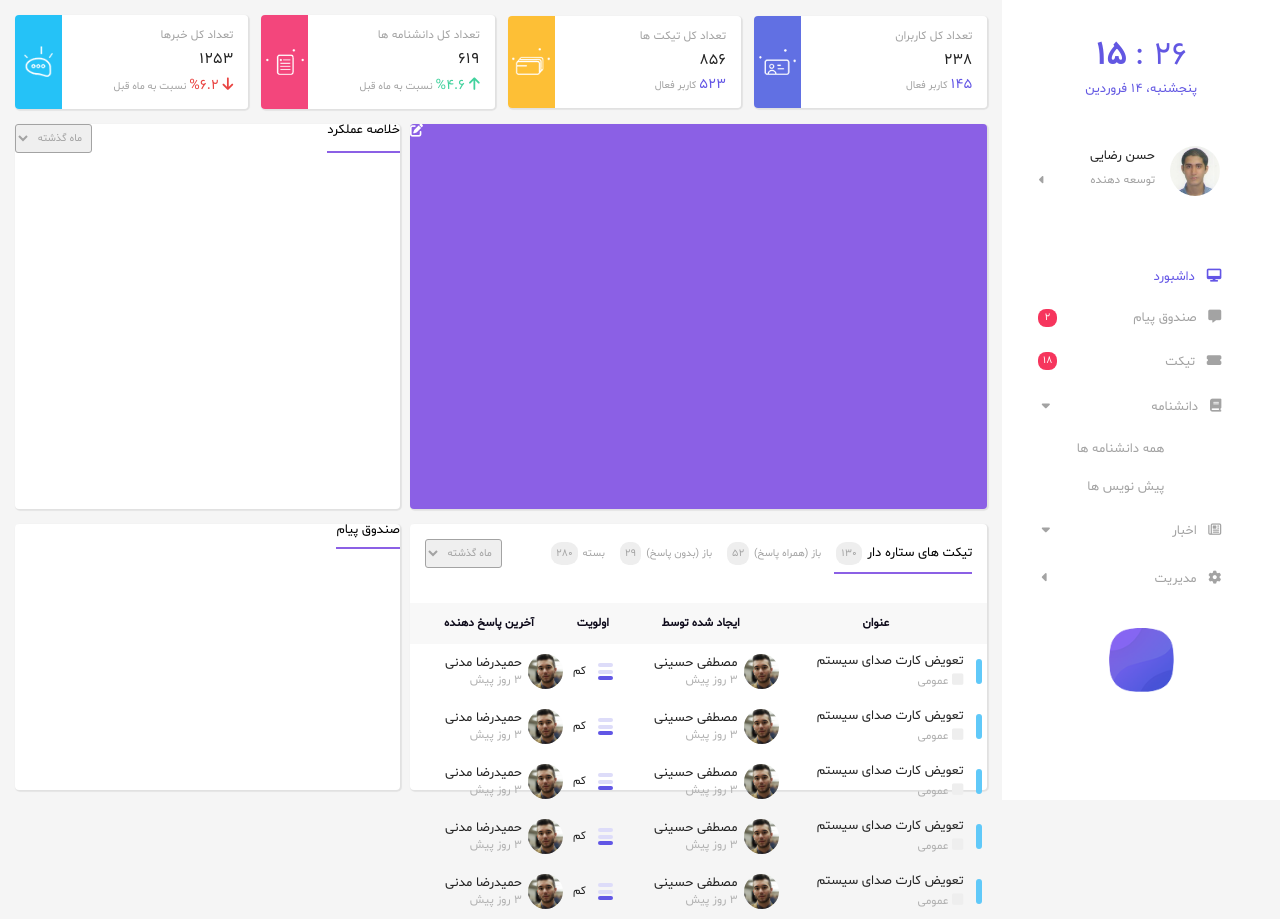
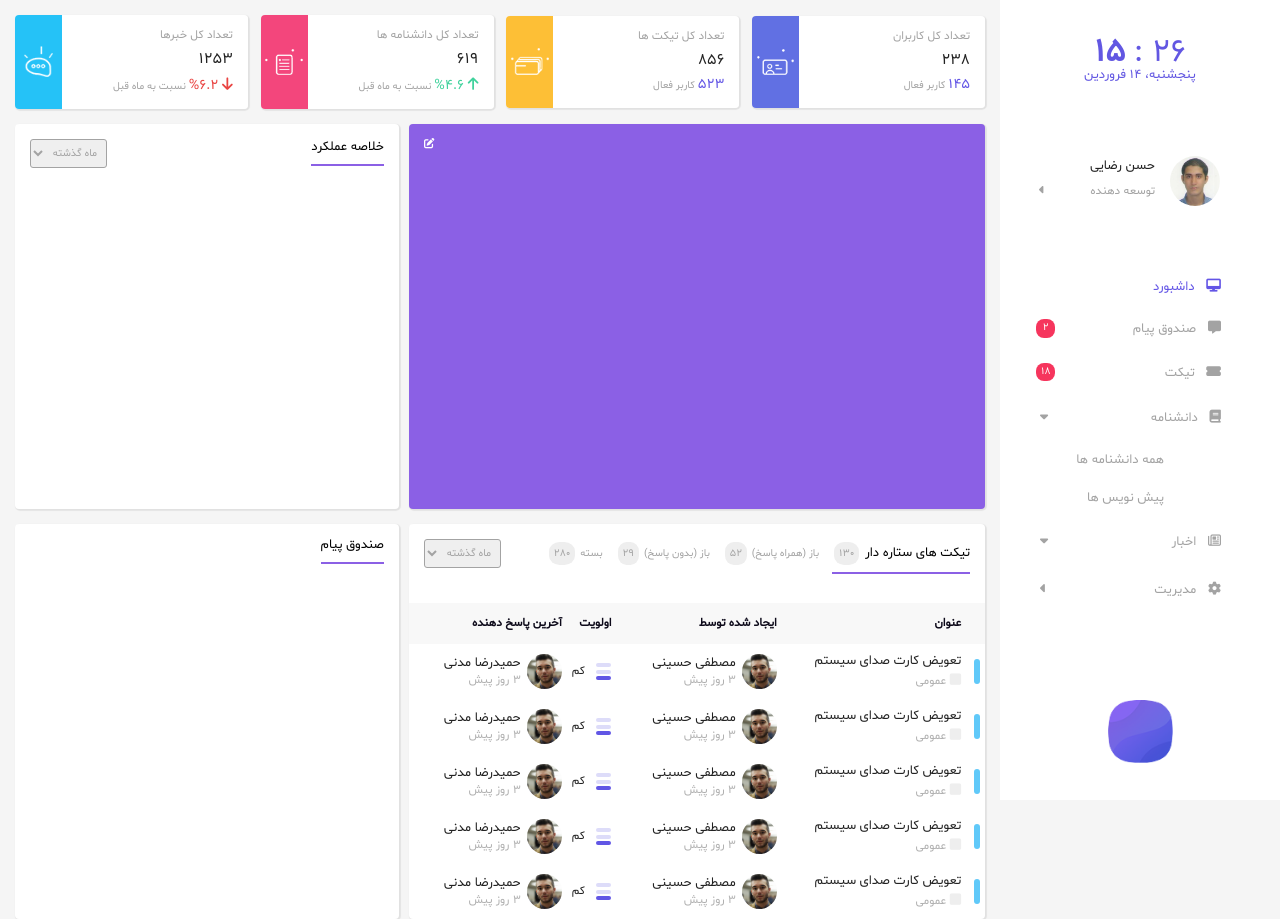
Before and after one commit to HassanRezaei71/Dashboard, a plain HTML site: page index.html in a window 1280 px wide. Drawn offline with Linux system fonts and the light colour scheme.

Commit message:
Improve the placement of elements and their size

```diff
--- a/index.html
+++ b/index.html
@@ -1,22 +1,25 @@
 <!DOCTYPE html>
-<!--[if lt IE 7]>      <html class="no-js lt-ie9 lt-ie8 lt-ie7"> <![endif]-->
-<!--[if IE 7]>         <html class="no-js lt-ie9 lt-ie8"> <![endif]-->
-<!--[if IE 8]>         <html class="no-js lt-ie9"> <![endif]-->
+<!--[if lt IE 7]>
+<html class="no-js lt-ie9 lt-ie8 lt-ie7"> <![endif]-->
+<!--[if IE 7]>
+<html class="no-js lt-ie9 lt-ie8"> <![endif]-->
+<!--[if IE 8]>
+<html class="no-js lt-ie9"> <![endif]-->
 <!--[if gt IE 8]><!-->
 <html class="no-js">
 <!--<![endif]-->
 <head>
-    <meta charset="utf-8" />
-    <meta http-equiv="X-UA-Compatible" content="IE=edge" />
+    <meta charset="utf-8"/>
+    <meta http-equiv="X-UA-Compatible" content="IE=edge"/>
     <title></title>
-    <meta name="description" content="" />
-    <meta name="viewport" content="width=device-width, initial-scale=1" />
+    <meta name="description" content=""/>
+    <meta name="viewport" content="width=device-width, initial-scale=1"/>
     <script
             src="https://kit.fontawesome.com/2f16a188ea.js"
             crossorigin="anonymous"
     ></script>
-    <link rel="stylesheet" href="style/reset.css" />
-    <link rel="stylesheet" href="style/style.css" />
+    <link rel="stylesheet" href="style/reset.css"/>
+    <link rel="stylesheet" href="style/style.css"/>
 </head>
 <body>
 <!--[if lt IE 7]>
@@ -29,14 +32,14 @@
 <main>
     <div class="menu">
         <div class="menu-content">
-          <div class="menu-detail">
             <div class="clock">
                 <time><span class="bold">15</span> : 26</time>
                 <p>پنجشنبه، 14 فروردین</p>
             </div>
+
           <div class="user-info">
             <div class="user-image">
-                <img src="Assets/PNG/user.jpg" alt="user" />
+              <img src="Assets/PNG/user.jpg" alt="user"/>
             </div>
             <div class="user">
               <p class="name">حسن رضایی</p>
@@ -46,7 +49,7 @@
               </div>
             </div>
           </div>
-          </div>
+
                 <div class="menu-setting">
                     <ul>
                         <li class="dashboard">
@@ -94,6 +97,7 @@
                         </li>
                     </ul>
                 </div>
+
             <div class="logo-container">
                 <img src="./Assets/PNG/Logo.png" alt="logo" class="logo">
             </div>
@@ -112,7 +116,7 @@
                         </div>
 
                         <div class="card-icon blue">
-                  <img src="Assets/PNG/users.png" alt="users" />
+                            <img src="Assets/PNG/users.png" alt="users"/>
                         </div>
                     </div>
                 </li>
@@ -126,7 +130,7 @@
                         </div>
 
                         <div class="card-icon orange">
-                  <img src="Assets/PNG/tickets.png" alt="tickets" />
+                            <img src="Assets/PNG/tickets.png" alt="tickets"/>
                         </div>
                     </div>
                 </li>
@@ -136,11 +140,12 @@
                         <div class="card-text card-red">
                             <p class="medium-text">تعداد کل دانشنامه ها</p>
                             <p class="num-text">619</p>
-                    <p class="detail-text"><span class="text-green"><i class="fas fa-arrow-up"></i> %4.6</span> نسبت به ماه قبل</p>
+                            <p class="detail-text"><span class="text-green"><i class="fas fa-arrow-up"></i> %4.6</span>
+                                نسبت به ماه قبل</p>
                         </div>
 
                         <div class="card-icon red">
-                    <img src="Assets/PNG/encyclopedias.png" alt="encyclopedias" />
+                            <img src="Assets/PNG/encyclopedias.png" alt="encyclopedias"/>
                         </div>
                     </div>
                 </li>
@@ -150,11 +155,13 @@
                         <div class="card-text card-lightblue">
                             <p class="medium-text">تعداد کل خبرها</p>
                             <p class="num-text">1253</p>
-                    <p class="detail-text"><span class="text-red"><i class="fa fa-arrow-down" aria-hidden="true"></i> %6.2</span> نسبت به ماه قبل</p>
+                            <p class="detail-text"><span class="text-red"><i class="fa fa-arrow-down"
+                                                                             aria-hidden="true"></i> %6.2</span> نسبت به
+                                ماه قبل</p>
                         </div>
 
                         <div class="card-icon lightblue">
-                    <img src="Assets/PNG/messages.png" alt="messages" />
+                            <img src="Assets/PNG/messages.png" alt="messages"/>
                         </div>
                     </div>
                 </li>
@@ -162,10 +169,12 @@
         </div>
         <div class="row1">
             <div class="box box-color">
+              <div class="header-box header-box-edit">
                 <a href="#"><i class="fas fa-edit"></i></a>
               </div>
+            </div>
             <div class="box box-reveiw">
-            <div class="box-content">
+                <div class="header-box ">
                     <p class="text-title">خلاصه عملکرد</p>
                     <select>
                         <option value="ماه گذشته">ماه گذشته</option>
@@ -421,7 +430,7 @@
                 </table>
             </div>
             <div class="box box-message">
-            <div class="box-content">
+                <div class="header-box">
                     <p class="text-title">صندوق پیام</p>
                 </div>
             </div>
--- a/style/style.css
+++ b/style/style.css
@@ -31,34 +31,29 @@ main {
 .menu {
   width: 280px;
   height: 100vh;
-  position: sticky;
+  position: fixed;
   top: 0;
   right: 0;
   background-color: #ffffff;
-  display: flex;
-  justify-content: center;
 }
 
 .menu-content {
   width: 100%;
   height: 100%;
-}
-
-.menu-detail {
-  margin: 40px 0 60px;
+  display: flex;
+  flex-direction: column;
+  justify-content: space-around;
 }
 
 .menu-content .clock {
   text-align: center;
   color: #6257e2;
-  margin-bottom: 50px;
 }
 
 .clock time {
   direction: ltr;
   display: inline-block;
   font-size: 2.5rem;
-  margin-bottom: 10px;
   font-weight: 400;
 }
 
@@ -105,12 +100,16 @@ main {
 
 .menu-setting ul {
   width: 60%;
+  margin: 0;
 }
 
-.menu-setting ul li {
+.menu-setting ul li{
   display: flex;
   align-items: center;
   justify-content: space-between;
+}
+
+.menu-setting ul li:not(last-child){
   margin-bottom: 25px;
 }
 
@@ -154,7 +153,8 @@ main {
 }
 
 .main-content {
-  width: calc(100% - 300px);
+  flex-grow: 1;
+  margin-right: 280px;
   padding: 15px;
 }
 
@@ -396,7 +396,6 @@ main {
 }
 
 .row2 {
-  height: calc(50% - 119px);
   display: flex;
   justify-content: space-between;
 }
@@ -423,6 +422,11 @@ main {
   color: #a3a3a3;
   background-color: #eeeeee;
   border-radius: 40%;
+}
+
+.header-box-edit{
+  flex-direction: row-reverse;
+  color: white;
 }
 
 .tabs a{
@@ -529,3 +533,7 @@ main {
 .blue1{
   background-color: #6156e5;
 }
+
+th{
+  text-align: right;
+}
```
Lines whose indentation alone changed are shown as unchanged.
